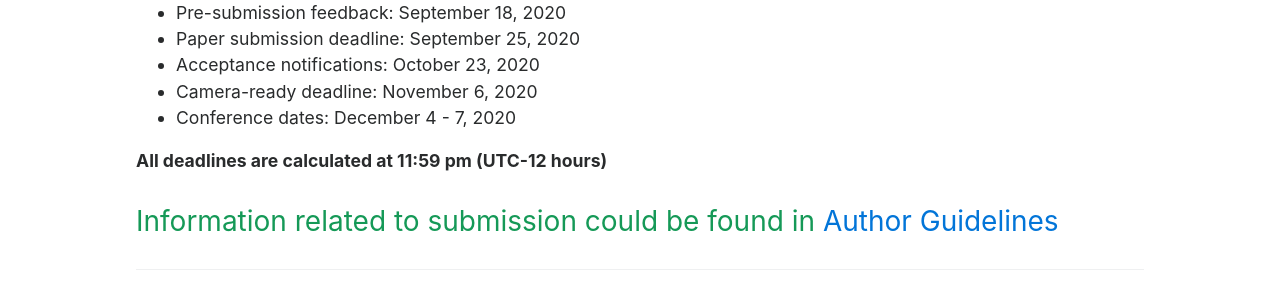
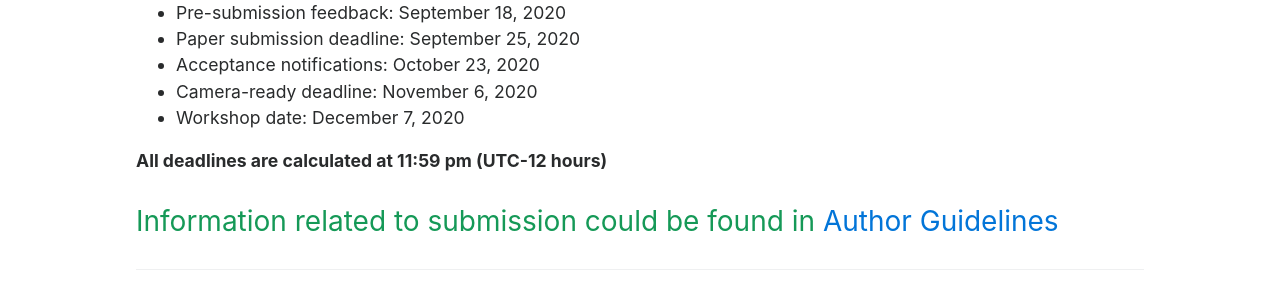
Before and after one commit to aacl2023-srw/aacl2023-srw.github.io, a Jekyll site: the page built from cfp.md, in a window 1280 px wide. Shown: the part 1686-1986 px from the top of the page. Built offline with Jekyll 4.4.1, drawn with Linux system fonts in a browser that asks for light colours.

Commit message:
Update cfp.md

```diff
--- a/cfp.md
+++ b/cfp.md
@@ -24,7 +24,7 @@ The workshop's goal is to aid students at multiple stages of their education: in
 We invite papers in two different categories:
 - __Thesis Proposals__: This category is appropriate for advanced students who have decided on a thesis topic and wish to get feedback on their proposal and broader ideas for their continuing work.
 - __Research Papers__ : Papers in this category can describe completed work, or work in progress with preliminary results. For these papers, the first author must be a current graduate or undergraduate student.
-Topics of interest for the SRW are the same as the AACL-IJCNLP 2020 main conference. See the list of topics [here](http://aacl-ijcnlp2020.org/calls/papers/).
+Topics of interest for the SRW are the same as the AACL-IJCNLP 2020 main conference. See the list of topics [here](http://aacl2020.org/calls/papers/).
 
 ## Benefits of participation
 
@@ -40,7 +40,7 @@ Topics of interest for the SRW are the same as the AACL-IJCNLP 2020 main confere
 - Paper submission deadline: September 25, 2020
 - Acceptance notifications: October 23, 2020
 - Camera-ready deadline: November 6, 2020
-- Conference dates: December 4 - 7, 2020
+- Workshop date: December 7, 2020
 
 
 __All deadlines are calculated at 11:59 pm (UTC-12 hours)__
```
